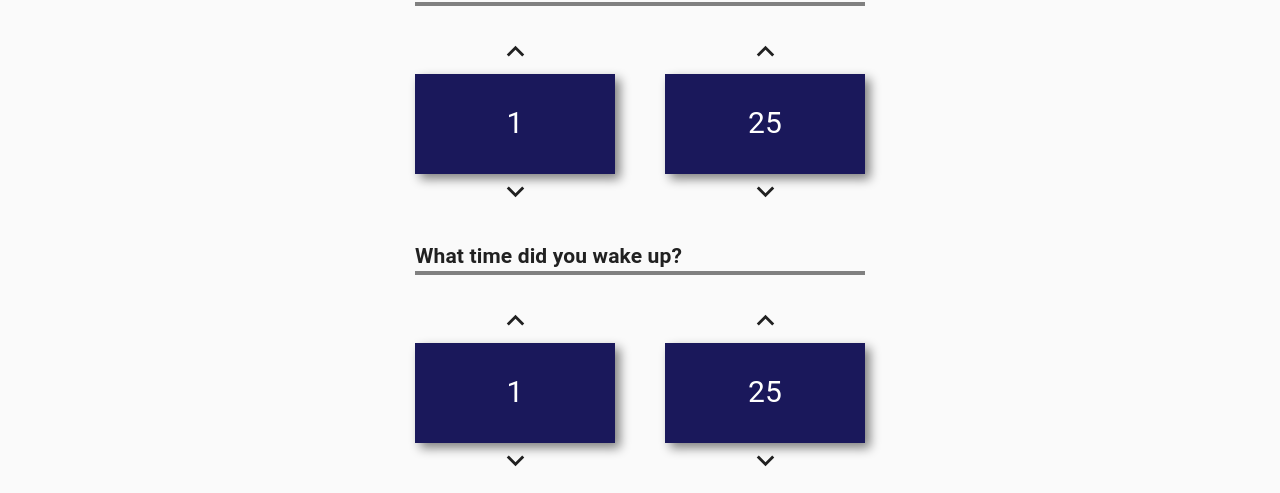
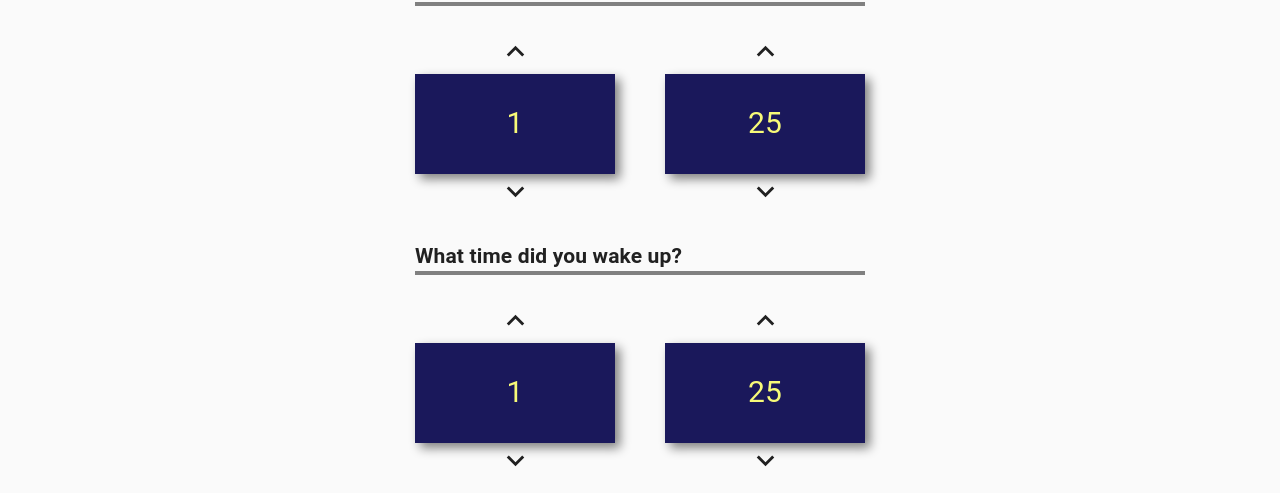
Before and after one commit to sleeptracker/sleeptracker_fe, a React (Create React App) app in the folder sleeptracker/: page /Home/Tracker in a window 1280 px wide. Shown: the part 125-618 px from the top of the page. Built offline with nearby package versions, Linux system fonts and the light colour scheme; no server answers.

Commit message:
added a few styles

```diff
--- a/sleeptracker/src/Components/Tracker/Clock.js
+++ b/sleeptracker/src/Components/Tracker/Clock.js
@@ -9,7 +9,7 @@ const useStyles = makeStyles({
         alignItems: 'center',
         width: '200px',
         height: '100px',
-        color: 'white',
+        color: '#F7FA78',
         backgroundColor: '#1A185B',
         fontSize: '30px',
         boxShadow: '5px 5px 10px gray'
```
